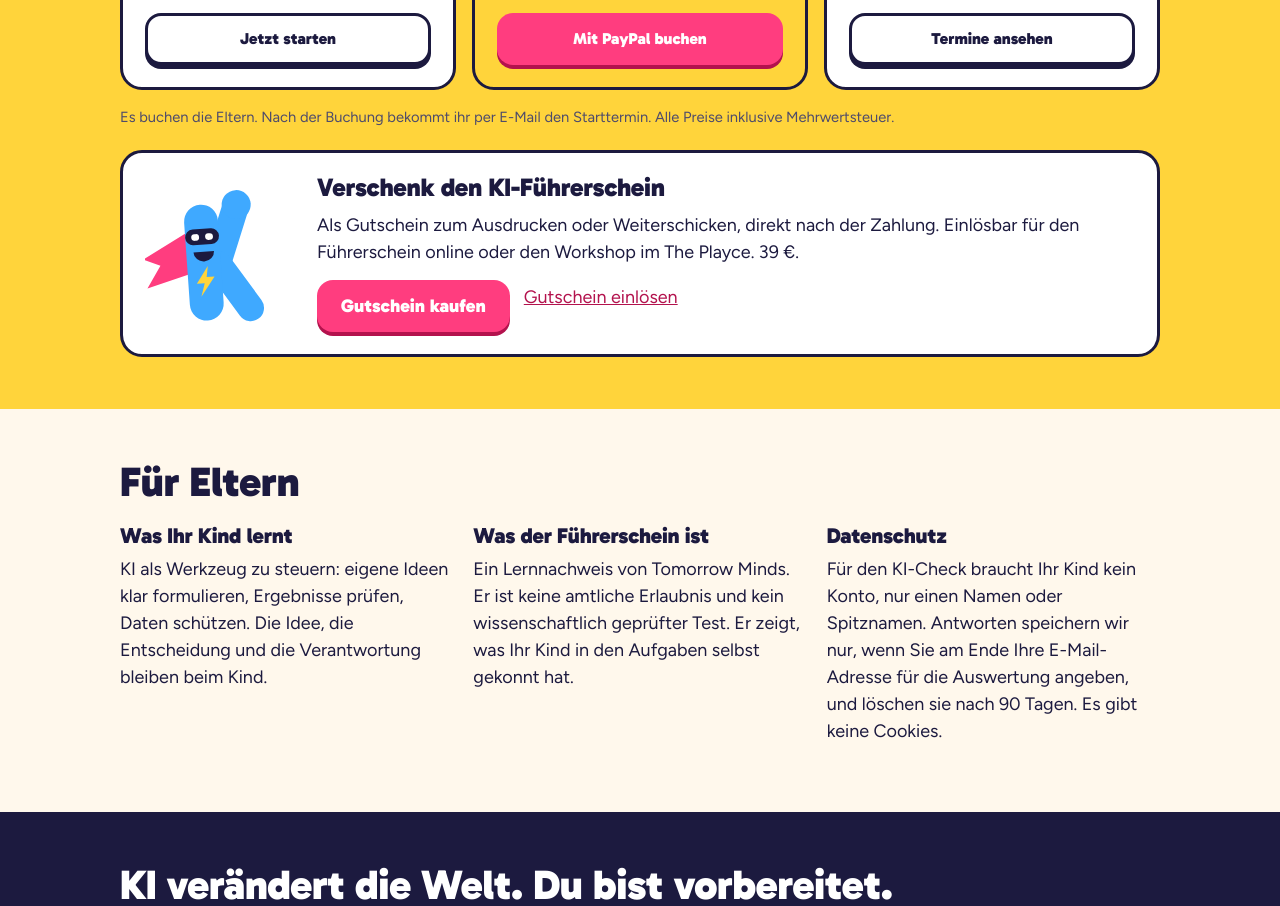
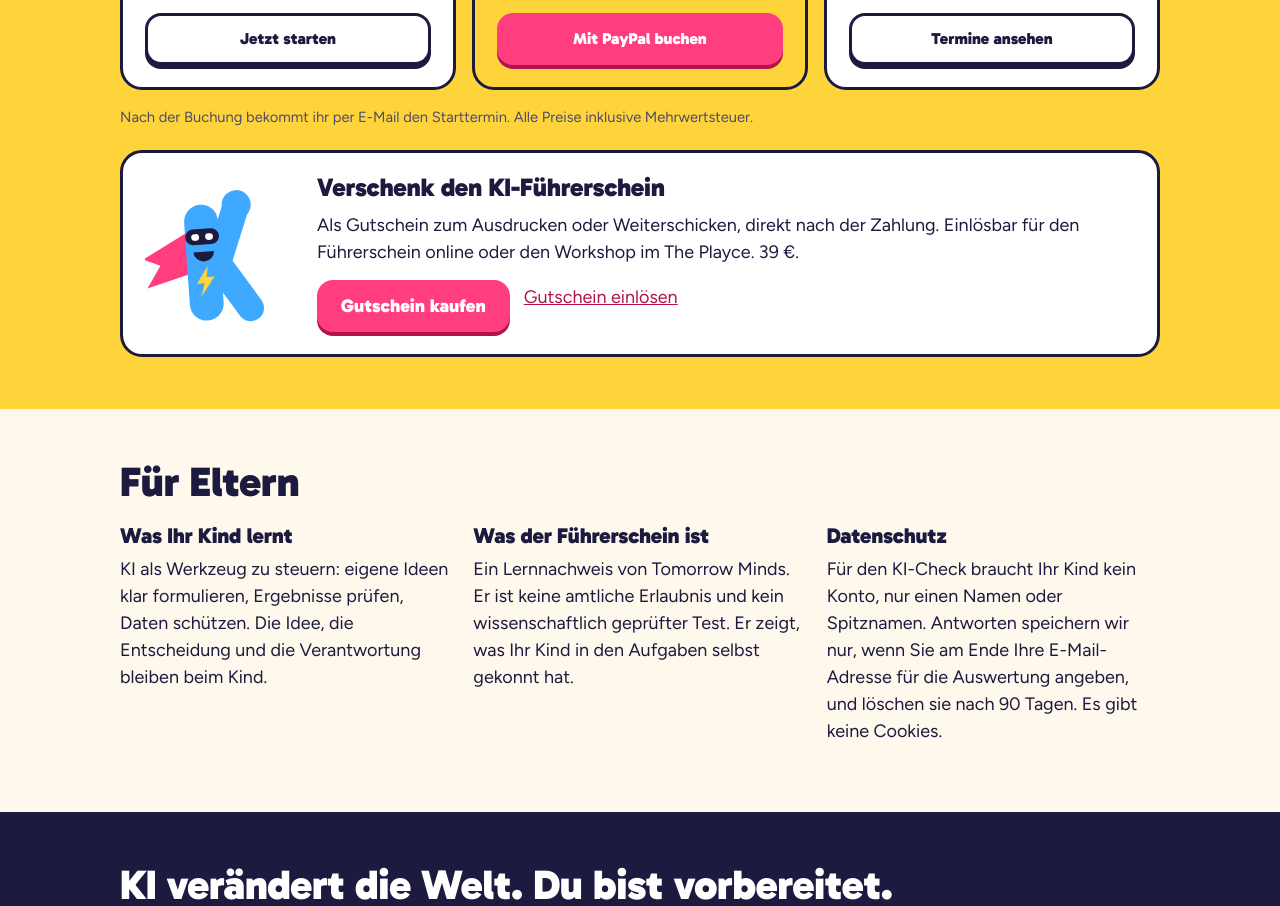
Before and after one commit to thomasloebke-arch/kifuehrerschein, a plain HTML site: page public/index.html in a window 1280 px wide. Shown: the part 3213-4119 px from the top of the page. Drawn offline with Linux system fonts and the light colour scheme.

Commit message:
Preise: Satz „Es buchen die Eltern“ entfernt
Co-Authored-By: Claude Opus 5.5 <noreply@anthropic.com>
Claude-Session: https://claude.ai/code/session_019mNvqNfDuFNs2jtQmmseHA

```diff
--- a/public/index.html
+++ b/public/index.html
@@ -159,7 +159,7 @@ input[type=text],input[type=email]{width:100%;font:inherit;padding:12px;border-r
       <div class="price hot"><h3>Führerschein online</h3><div class="eur">39 €</div><ul><li>Theorie und 5 Übungsstunden</li><li>Prüfung</li><li>Urkunde als PDF</li><li><strong>1 Monat Tomorrow Minds Club kostenlos</strong></li></ul><a class="btn" data-buy="online" href="#">Mit PayPal buchen</a></div>
       <div class="price"><h3>Führerschein-Workshop im The Playce</h3><div class="eur">39 €</div><ul><li>90 Minuten vor Ort</li><li>im Tomorrow Minds Lab am Potsdamer Platz in Berlin</li><li>Karte sofort zum Mitnehmen</li><li>Barzahlung vor Ort</li></ul><a class="btn alt" data-t="klick_termine" href="#termine">Termine ansehen</a></div>
     </div>
-    <p class="small" style="margin-top:16px">Es buchen die Eltern. Nach der Buchung bekommt ihr per E-Mail den Starttermin. Alle Preise inklusive Mehrwertsteuer.</p>
+    <p class="small" style="margin-top:16px">Nach der Buchung bekommt ihr per E-Mail den Starttermin. Alle Preise inklusive Mehrwertsteuer.</p>
     <div class="gift" id="start-gutschein">
       <div class="kiki"><svg xmlns="http://www.w3.org/2000/svg" viewBox="-22.0 -20.0 124.0 126.0" role="img" aria-label="Super-Kiki"><g transform="rotate(-4 40 98)"><path fill="#FF3D7F" d="M22 22L-20 44L-6 50L-18 68L20 58Z"/><path d="M42 50L60 4" stroke="#3FA9FF" stroke-width="22" stroke-linecap="round" stroke-linejoin="round" fill="none"/><path d="M42 52L66 90" stroke="#3FA9FF" stroke-width="22" stroke-linecap="round" stroke-linejoin="round" fill="none"/><path d="M30 16V84" stroke="#3FA9FF" stroke-width="28" stroke-linecap="round" stroke-linejoin="round" fill="none"/><path fill="#3FA9FF" d="M48.00 4.00A12.00 12.00 0 1 0 72.00 4.00A12.00 12.00 0 1 0 48.00 4.00Z"/><path fill="#1C1A3F" d="M22.50 22.00H37.50A6.50 6.50 0 0 1 44.00 28.50V28.50A6.50 6.50 0 0 1 37.50 35.00H22.50A6.50 6.50 0 0 1 16.00 28.50V28.50A6.50 6.50 0 0 1 22.50 22.00Z"/><path fill="#FFFFFF" d="M23.70 26.00H24.80A2.70 2.70 0 0 1 27.50 28.70V28.80A2.70 2.70 0 0 1 24.80 31.50H23.70A2.70 2.70 0 0 1 21.00 28.80V28.70A2.70 2.70 0 0 1 23.70 26.00Z"/><path fill="#FFFFFF" d="M35.20 26.00H36.30A2.70 2.70 0 0 1 39.00 28.70V28.80A2.70 2.70 0 0 1 36.30 31.50H35.20A2.70 2.70 0 0 1 32.50 28.80V28.70A2.70 2.70 0 0 1 35.20 26.00Z"/><path fill="#1C1A3F" d="M22 41H39A8.5 8 0 0 1 22 41Z"/><path fill="#FFD43B" d="M33 53L23 67H29.5L26 78L38 62H31.5Z"/></g></svg></div>
       <div>
```
